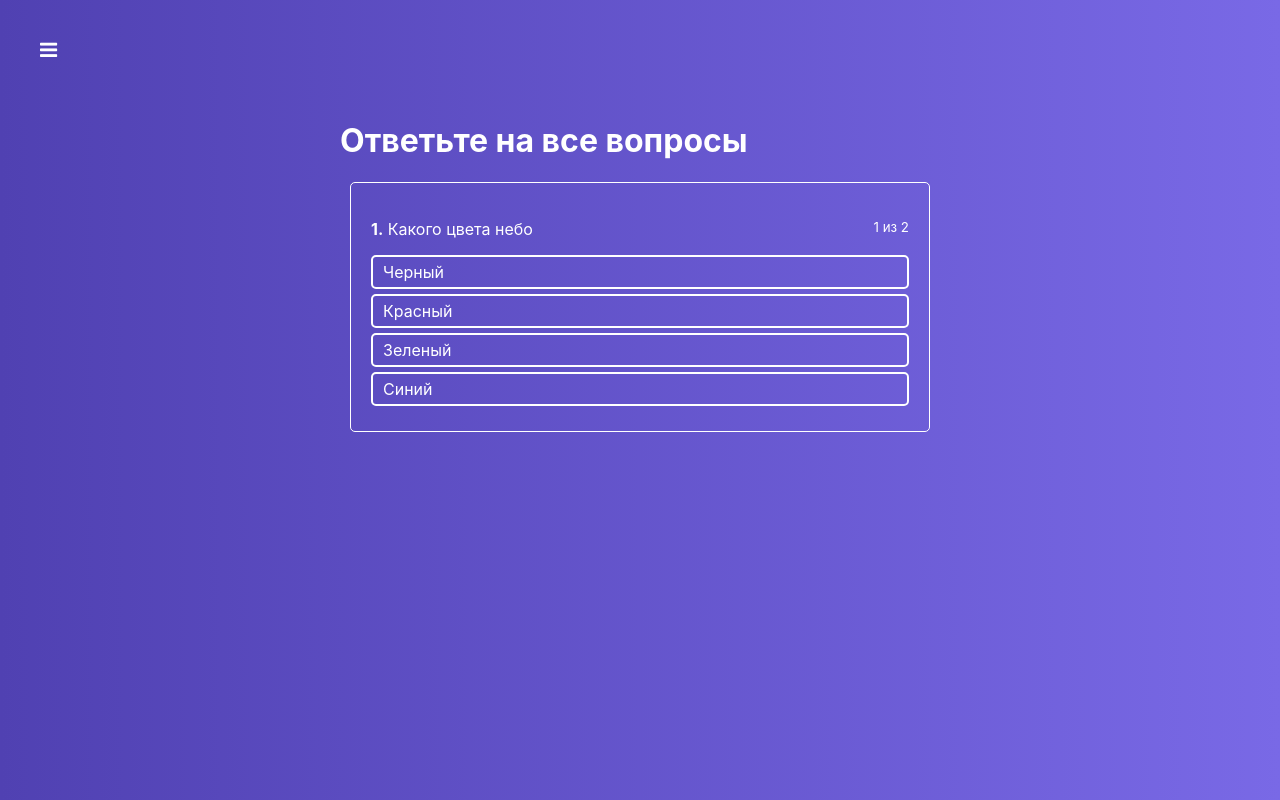
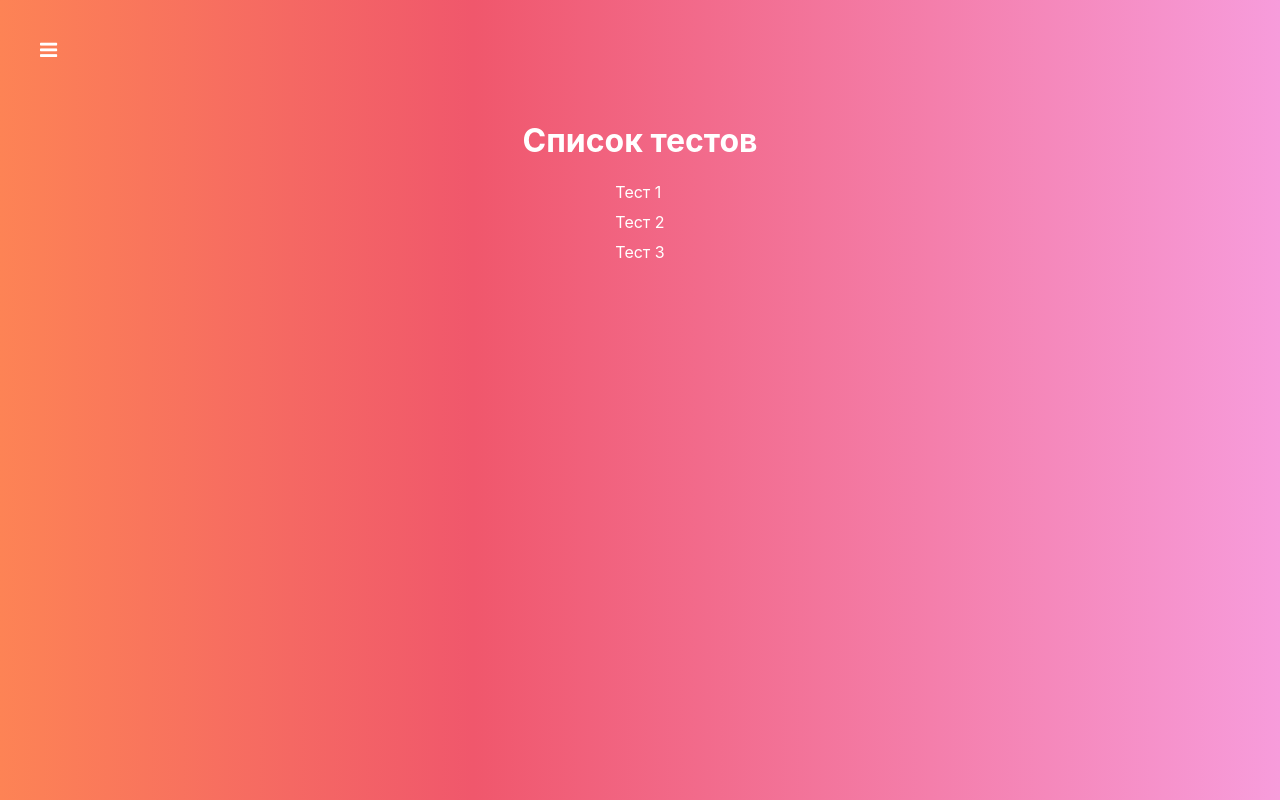
Before and after one commit to Vitaliy-Shlepakov/quize, a React app: page / in a window 1280 px wide. Built offline with nearby package versions, Linux system fonts and the light colour scheme.

Commit message:
structure routing

```diff
--- a/package.json
+++ b/package.json
@@ -50,6 +50,7 @@
     "react-app-polyfill": "^1.0.6",
     "react-dev-utils": "^10.2.0",
     "react-dom": "^16.12.0",
+    "react-router-dom": "^5.1.2",
     "resolve": "1.15.0",
     "resolve-url-loader": "3.1.1",
     "sass-loader": "8.0.2",
--- a/src/App.js
+++ b/src/App.js
@@ -1,11 +1,20 @@
 import React from 'react';
 import Layout from "./hoc/Layout/Layout";
 import Quiz from "./containers/Quize/Quiz";
+import {Route, Switch} from 'react-router-dom';
+import Auth from "./containers/Auth/Auth";
+import QuizCreator from "./containers/QuizCreator/QuizCreator";
+import QuizList from "./containers/QuizList/QuizList";
 
 function App() {
   return (
     <Layout>
-      <Quiz/>
+      <Switch>
+        <Route path="/auth" component={Auth}/>
+        <Route path="/quiz-creator" component={QuizCreator}/>
+        <Route path="/quiz/:id" component={Quiz}/>
+        <Route path="/" component={QuizList}/>
+      </Switch>
     </Layout>
   );
 }
--- a/src/components/Drawer/Drawer.js
+++ b/src/components/Drawer/Drawer.js
@@ -2,16 +2,39 @@
 import './Drawer.sass';
 import classNames from 'classnames';
 import Backdrop from "../UI/Backdrop/Backdrop";
+import { NavLink } from 'react-router-dom';
 
 class Drawer extends Component {
 
-  links = [1,2,3];
+  links = [
+    {
+      to: '/',
+      label: 'Список',
+      exact: true
+    },
+    {
+      to: '/auth',
+      label: 'Авторизация',
+      exact: true
+    },
+    {
+      to: '/quiz-creator',
+      label: 'Создать тест',
+      exact: true
+    },
+  ];
 
   renderLinks = () => {
     return this.links.map((link, index) => {
       return (
         <li key={index} className="Drawer__Item">
-          <a href="#" className="Drawer__Link">{link}</a>
+          <NavLink
+            to={link.to}
+            exact={link.exact}
+            onClick={this.props.handleBackDrop}
+          >
+            { link.label}
+          </NavLink>
         </li>
       )
     })
--- a/src/components/Drawer/Drawer.sass
+++ b/src/components/Drawer/Drawer.sass
@@ -23,7 +23,7 @@
 .Drawer__Item
   margin-bottom: 15px
 
-.Drawer__Link
+.Drawer__Item a
   color: #363f54
   font-size: 22px
   text-decoration: none
--- /dev/null
+++ b/src/containers/Auth/Auth.js
@@ -0,0 +1,13 @@
+import React, {Component} from 'react';
+
+class Auth extends Component {
+  render() {
+    return (
+      <div className="Auth">
+        Auth
+      </div>
+    );
+  }
+}
+
+export default Auth;
--- /dev/null
+++ b/src/containers/QuizCreator/QuizCreator.js
@@ -0,0 +1,13 @@
+import React, {Component} from 'react';
+
+class QuizCreator extends Component {
+  render() {
+    return (
+      <div>
+        QuizCreator
+      </div>
+    );
+  }
+}
+
+export default QuizCreator;
--- /dev/null
+++ b/src/containers/QuizList/QuizList.js
@@ -0,0 +1,29 @@
+import React, {Component} from 'react';
+import './QuizList.sass';
+import {NavLink} from "react-router-dom";
+
+class QuizList extends Component {
+
+  render() {
+    return (
+      <div className="QuizList">
+        <h1 className="QuizList__Title">Список тестов</h1>
+        <ul className="QuizList__List">
+          {
+            [1,2,3].map((quiz, index) => {
+              return (
+                <li key={index} className="QuizList__Item">
+                  <NavLink to={`/quiz/${quiz}`} className="QuizList__Link">
+                    Тест {quiz}
+                  </NavLink>
+                </li>
+              )
+            })
+          }
+        </ul>
+      </div>
+    );
+  }
+}
+
+export default QuizList;
--- /dev/null
+++ b/src/containers/QuizList/QuizList.sass
@@ -0,0 +1,27 @@
+.QuizList
+  display: flex
+  flex-direction: column
+  align-items: center
+  padding-top: 100px
+  flex-grow: 1
+  width: 100%
+  background: linear-gradient(90deg, #fd8355 0, #f0576c 37%, #f79cdb 100%)
+
+.QuizList__List
+  list-style: none
+  margin: 0
+  padding: 0
+
+.QuizList__Title
+ color: #fff
+
+.QuizList__Item
+ margin-bottom: 10px
+
+.QuizList__Link
+ text-decoration: none
+ color: #fff
+ transition: all .2s
+
+ &:hover
+   color: #363f54
--- a/src/containers/Quize/Quiz.js
+++ b/src/containers/Quize/Quiz.js
@@ -102,7 +102,6 @@
 
   render() {
     const { quiz, isFinished, activeQuestion, answerState, results } = this.state;
-    console.log(results, 'results');
     return (
       <div className="Quiz">
         <div className="Quiz__Wrapper">
--- a/src/hoc/Layout/Layout.sass
+++ b/src/hoc/Layout/Layout.sass
@@ -2,6 +2,7 @@
   height: 100vh
   display: flex
   flex-direction: column
+  background-color: #d8d8d8
 
 .Layout__Main
   display: flex
--- a/src/index.js
+++ b/src/index.js
@@ -3,7 +3,14 @@
 import './index.css';
 import App from './App';
 import * as serviceWorker from './serviceWorker';
+import {BrowserRouter} from "react-router-dom";
 
-ReactDOM.render(<App />, document.getElementById('root'));
+const app = (
+  <BrowserRouter>
+    <App/>
+  </BrowserRouter>
+)
+
+ReactDOM.render(app, document.getElementById('root'));
 
 serviceWorker.unregister();
```
Also changed, not shown: 1 other file (tests, documents, lock files or other folders).
